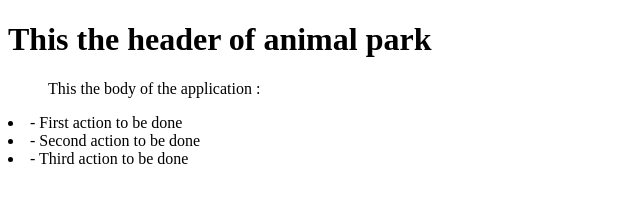
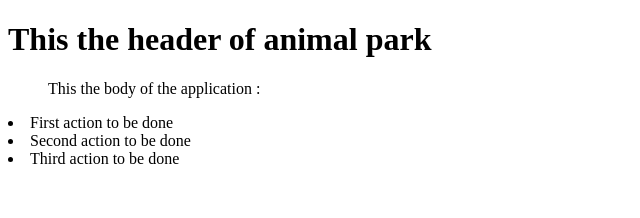
Before and after one commit to RouxJP/ToDoApp, an Angular app: page / in a window 1280 px wide. Shown: the top 218 px of the page, without its empty margins (0-640 px from the left). Built offline with nearby package versions, Linux system fonts and the light colour scheme.

Commit message:
Creer body : tirets supprimés #5

```diff
--- a/src/app/body/body.component.html
+++ b/src/app/body/body.component.html
@@ -1,4 +1,4 @@
 <ul>This the body of the application : </ul>
-<li> - First action to be done</li>
-<li> - Second action to be done</li>
-<li> - Third action to be done</li>
+<li>First action to be done</li>
+<li>Second action to be done</li>
+<li> Third action to be done</li>
```
